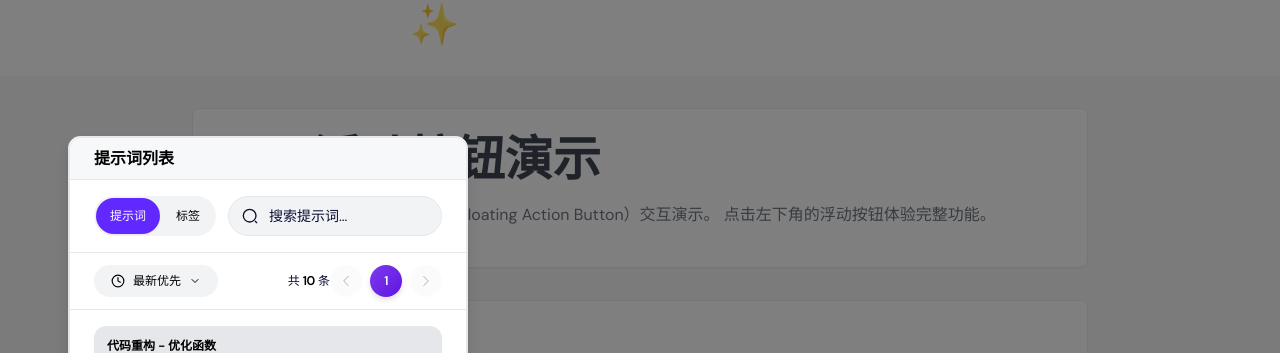
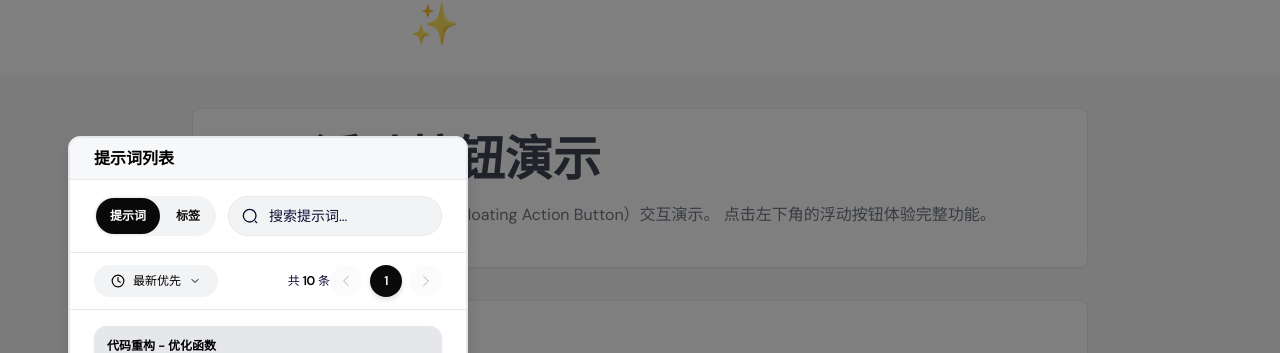
Before and after one commit to hammercui/EchoAIUIDemo, a React (Vite) app in the folder fab-demo/: page / in a window 1280 px wide. Both pictures are taken after a click on the button "打开面板". Shown: the top 353 px of the page. Built offline with nearby package versions, Linux system fonts and the light colour scheme.

Commit message:
fix: 修改大部分的内容为主题色

```diff
--- a/fab-demo/src/components/ActionButtons.tsx
+++ b/fab-demo/src/components/ActionButtons.tsx
@@ -21,7 +21,7 @@ const ActionButtons = ({ onCopy, onView, onManage, onUsage }) => {
   };
 
   // 按钮样式 - 磨砂玻璃效果（缩小尺寸）
-  const buttonClass = "w-8 h-8 rounded-lg bg-background/80 backdrop-blur-sm border border-border/50 cursor-pointer flex items-center justify-center transition-all duration-150 text-muted-foreground hover:bg-accent hover:text-accent-foreground hover:border-accent hover:shadow-md active:scale-95";
+  const buttonClass = "w-8 h-8 rounded-lg bg-background/80 backdrop-blur-sm border border-border/50 cursor-pointer flex items-center justify-center transition-all duration-150 text-muted-foreground hover:bg-primary-500 hover:text-white hover:border-primary-500 hover:shadow-md active:scale-95";
 
   return (
     <div className="absolute top-1/2 right-0 -translate-y-1/2 flex flex-col gap-1 opacity-0 scale-95 transition-all duration-200 group-hover:opacity-100 group-hover:scale-100 group-hover:pointer-events-auto pointer-events-none">
--- a/fab-demo/src/components/Button.tsx
+++ b/fab-demo/src/components/Button.tsx
@@ -45,7 +45,7 @@ const Button = forwardRef<any, any>(({
   const [ripples, setRipples] = useState<any[]>([]);
 
   // 基础样式
-  const baseStyles = 'inline-flex items-center justify-center font-medium transition-all duration-150 cursor-pointer border-0 outline-none select-none';
+  const baseStyles = 'inline-flex items-center justify-center font-gemini font-semibold transition-all duration-150 cursor-pointer border-0 outline-none select-none';
 
   // 尺寸样式
   const sizeStyles = {
@@ -58,9 +58,9 @@ const Button = forwardRef<any, any>(({
   const radiusStyles = {
     none: 'rounded-none',
     sm: 'rounded-sm',
-    md: 'rounded-lg',
-    lg: 'rounded-xl',
-    full: 'rounded-full'
+    md: 'rounded-gemini-md',
+    lg: 'rounded-gemini-lg',
+    full: 'rounded-gemini-full'
   };
 
   // 颜色和变体组合样式
@@ -68,62 +68,56 @@ const Button = forwardRef<any, any>(({
     const styles = {
       // Solid 变体
       solid: {
-        default: 'bg-foreground text-background hover:bg-foreground/90 active:scale-[0.97]',
-        primary: 'bg-primary-gradient text-white shadow-sm hover:shadow-md active:scale-[0.97]',
-        secondary: 'bg-secondary text-white hover:bg-secondary/90 active:scale-[0.97]',
-        success: 'bg-green-500 text-white hover:bg-green-600 active:scale-[0.97]',
-        warning: 'bg-yellow-500 text-white hover:bg-yellow-600 active:scale-[0.97]',
+        default: 'bg-primary-500 text-white hover:bg-primary-400 active:scale-[0.97]',
+        primary: 'bg-secondary-500 text-white shadow-gemini-sm hover:shadow-gemini-md active:scale-[0.97]',
+        secondary: 'bg-white text-primary-500 border border-background-100 hover:bg-background-sub active:scale-[0.97]',
+        success: 'bg-success-500 text-white hover:bg-success-500/90 active:scale-[0.97]',
+        warning: 'bg-warning-500 text-white hover:bg-warning-500/90 active:scale-[0.97]',
         danger: 'bg-red-500 text-white hover:bg-red-600 active:scale-[0.97]'
       },
       // Bordered 变体
       bordered: {
-        default: 'bg-transparent border border-border text-foreground hover:bg-muted active:scale-[0.97]',
-        primary: 'bg-transparent border border-accent text-accent hover:bg-accent/10 active:scale-[0.97]',
-        secondary: 'bg-transparent border border-secondary text-secondary hover:bg-secondary/10 active:scale-[0.97]',
-        success: 'bg-transparent border border-green-500 text-green-600 hover:bg-green-50 active:scale-[0.97]',
-        warning: 'bg-transparent border border-yellow-500 text-yellow-600 hover:bg-yellow-50 active:scale-[0.97]',
-        danger: 'bg-transparent border border-red-500 text-red-600 hover:bg-red-50 active:scale-[0.97]'
+        default: 'bg-transparent border border-background-100 text-primary-500 hover:bg-background-sub active:scale-[0.97]',
+        primary: 'bg-transparent border border-secondary-500 text-secondary-500 hover:bg-secondary-500/10 active:scale-[0.97]',
+        secondary: 'bg-transparent border border-primary-200 text-primary-300 hover:bg-primary-200/10 active:scale-[0.97]',
+        success: 'bg-transparent border border-success-500 text-success-500 hover:bg-success-500/10 active:scale-[0.97]',
+        warning: 'bg-transparent border border-warning-500 text-warning-500 hover:bg-warning-500/10 active:scale-[0.97]',
+        danger: 'bg-transparent border border-red-500 text-red-500 hover:bg-red-50 active:scale-[0.97]'
       },
       // Light 变体
       light: {
-        default: 'bg-transparent text-foreground hover:bg-muted active:scale-[0.97]',
-        primary: 'bg-transparent text-ring hover:bg-ring/10 active:scale-[0.97]',
-        secondary: 'bg-transparent text-secondary hover:bg-secondary/10 active:scale-[0.97]',
-        success: 'bg-transparent text-green-600 hover:bg-green-50 active:scale-[0.97]',
-        warning: 'bg-transparent text-yellow-600 hover:bg-yellow-50 active:scale-[0.97]',
-        danger: 'bg-transparent text-red-600 hover:bg-red-50 active:scale-[0.97]'
+        default: 'bg-transparent text-primary-500 hover:bg-background-100 active:scale-[0.97]',
+        primary: 'bg-transparent text-secondary-500 hover:bg-secondary-500/10 active:scale-[0.97]',
+        secondary: 'bg-transparent text-primary-300 hover:bg-primary-200/20 active:scale-[0.97]',
+        success: 'bg-transparent text-success-500 hover:bg-success-500/10 active:scale-[0.97]',
+        warning: 'bg-transparent text-warning-500 hover:bg-warning-500/10 active:scale-[0.97]',
+        danger: 'bg-transparent text-red-500 hover:bg-red-50 active:scale-[0.97]'
       },
       // Flat 变体
       flat: {
-        default: 'bg-muted text-foreground hover:bg-muted/70 active:scale-[0.97]',
-        primary: 'bg-ring/10 text-ring hover:bg-ring/20 active:scale-[0.97]',
-        secondary: 'bg-secondary/10 text-secondary hover:bg-secondary/20 active:scale-[0.97]',
-        success: 'bg-green-50 text-green-600 hover:bg-green-100 active:scale-[0.97]',
-        warning: 'bg-yellow-50 text-yellow-600 hover:bg-yellow-100 active:scale-[0.97]',
+        default: 'bg-background-100 text-primary-500 hover:bg-background-100/70 active:scale-[0.97]',
+        primary: 'bg-secondary-500/10 text-secondary-500 hover:bg-secondary-500/20 active:scale-[0.97]',
+        secondary: 'bg-primary-200/10 text-primary-300 hover:bg-primary-200/20 active:scale-[0.97]',
+        success: 'bg-success-500/10 text-success-500 hover:bg-success-500/20 active:scale-[0.97]',
+        warning: 'bg-warning-500/10 text-warning-500 hover:bg-warning-500/20 active:scale-[0.97]',
         danger: 'bg-red-50 text-red-600 hover:bg-red-100 active:scale-[0.97]'
       },
       // Ghost 变体
       ghost: {
-        default: 'bg-transparent border border-border text-foreground hover:bg-foreground hover:text-background active:scale-[0.97]',
-        primary: 'bg-transparent border border-ring text-ring hover:bg-primary-gradient hover:text-white hover:border-transparent active:scale-[0.97]',
-        secondary: 'bg-transparent border border-secondary text-secondary hover:bg-secondary hover:text-white active:scale-[0.97]',
-        success: 'bg-transparent border border-green-500 text-green-600 hover:bg-green-500 hover:text-white active:scale-[0.97]',
-        warning: 'bg-transparent border border-yellow-500 text-yellow-600 hover:bg-yellow-500 hover:text-white active:scale-[0.97]',
-        danger: 'bg-transparent border border-red-500 text-red-600 hover:bg-red-500 hover:text-white active:scale-[0.97]'
+        default: 'bg-transparent border border-background-100 text-primary-500 hover:bg-primary-500 hover:text-white active:scale-[0.97]',
+        primary: 'bg-transparent border border-secondary-500 text-secondary-500 hover:bg-secondary-500 hover:text-white hover:border-transparent active:scale-[0.97]',
+        secondary: 'bg-transparent border border-primary-200 text-primary-300 hover:bg-primary-300 hover:text-white active:scale-[0.97]',
+        success: 'bg-transparent border border-success-500 text-success-500 hover:bg-success-500 hover:text-white active:scale-[0.97]',
+        warning: 'bg-transparent border border-warning-500 text-warning-500 hover:bg-warning-500 hover:text-white active:scale-[0.97]',
+        danger: 'bg-transparent border border-red-500 text-red-500 hover:bg-red-500 hover:text-white active:scale-[0.97]'
       }
     };
 
     return styles[variant]?.[color] || styles.solid.default;
   };
 
-  // Primary 颜色的渐变背景（仅 solid 变体）
+  // Primary 颜色的渐变背景 - 禁用，设计规范禁止紫色渐变
   const getPrimaryGradient = () => {
-    if (variant === 'solid' && color === 'primary') {
-      return {};  // 使用 CSS 类 bg-primary-gradient
-    }
-    if (variant === 'ghost' && color === 'primary') {
-      return {};  // 使用 CSS 类处理
-    }
     return {};
   };
 
--- a/fab-demo/src/components/Pagination.tsx
+++ b/fab-demo/src/components/Pagination.tsx
@@ -131,12 +131,9 @@ const Pagination = ({ currentPage, totalPages, totalItems, onPageChange }) => {
       <button
         key={`page-${item.value}`}
         className={`${baseClass} text-xs font-medium ${isActive
-            ? 'text-white font-bold shadow-md'
+            ? 'text-white font-bold shadow-md bg-primary-500'
             : 'bg-transparent hover:bg-muted/50 text-foreground'
           }`}
-        style={isActive ? {
-          background: 'linear-gradient(135deg, hsl(262, 83%, 58%), hsl(262, 83%, 48%))'
-        } : {}}
         onClick={() => onPageChange(item.value)}
       >
         {item.value}
--- a/fab-demo/src/components/SearchBar.tsx
+++ b/fab-demo/src/components/SearchBar.tsx
@@ -115,7 +115,7 @@ const SearchBar = forwardRef<any, any>(({
           size="sm"
           radius="full"
           variant={mode === 'prompt' ? 'solid' : 'light'}
-          color={mode === 'prompt' ? 'primary' : 'default'}
+          color="default"
           onClick={() => handleModeSwitch('prompt')}
           className="h-9 px-3.5 text-xs whitespace-nowrap"
         >
@@ -125,7 +125,7 @@ const SearchBar = forwardRef<any, any>(({
           size="sm"
           radius="full"
           variant={mode === 'tag' ? 'solid' : 'light'}
-          color={mode === 'tag' ? 'primary' : 'default'}
+          color="default"
           onClick={() => handleModeSwitch('tag')}
           className="h-9 px-3.5 text-xs whitespace-nowrap"
         >
--- a/fab-demo/src/components/SortDropdown.tsx
+++ b/fab-demo/src/components/SortDropdown.tsx
@@ -109,7 +109,7 @@ const SortDropdown = ({ value, onChange }) => {
                   setTimeout(() => handleSelect(option.value), 150);
                 }}
                 className={`relative w-full flex items-center gap-2 px-3 py-2 text-xs text-left transition-all duration-150 active:scale-[0.98] ${isSelected
-                  ? 'bg-primary-gradient text-white font-medium'
+                  ? 'bg-primary-500 text-white font-medium'
                   : 'hover:bg-muted/50 text-foreground'
                   }`}
               >
--- a/fab-demo/src/components/TagSelector.tsx
+++ b/fab-demo/src/components/TagSelector.tsx
@@ -52,7 +52,7 @@ const TagSelector = ({
                   radius="full"
                   variant="bordered"
                   onClick={() => onTagSelect(tag)}
-                  className="bg-muted/50 hover:bg-muted hover:border-[hsl(262,83%,58%)] hover:text-[hsl(262,83%,58%)]"
+                  className="bg-muted/50 hover:bg-muted hover:border-accent hover:text-accent"
                 >
                   {tag}
                 </Button>
@@ -82,7 +82,7 @@ const TagSelector = ({
             {selectedTags.map((tag, index) => (
               <div
                 key={index}
-                className="h-7 px-3 flex items-center gap-2 text-xs font-medium rounded-full transition-all duration-150 text-white shadow-sm bg-primary-gradient"
+                className="h-7 px-3 flex items-center gap-2 text-xs font-medium rounded-full transition-all duration-150 text-white shadow-sm bg-primary-500"
               >
                 <span>{tag}</span>
                 <Button
--- a/fab-demo/src/panels/PromptPanel.tsx
+++ b/fab-demo/src/panels/PromptPanel.tsx
@@ -195,12 +195,12 @@ const PromptPanel = ({
   const hasQuery = (searchMode === 'prompt' && promptQuery) || (searchMode === 'tag' && selectedTags.length > 0);
 
   return (
-    <div className="flex flex-col h-full max-h-[80vh] min-h-[300px] bg-background rounded-xl shadow-lg border border-border overflow-hidden font-sans text-foreground">
+    <div className="flex flex-col h-full max-h-[80vh] min-h-[300px] bg-background-50 rounded-gemini-lg shadow-gemini-lg border border-background-100 overflow-hidden font-gemini text-primary-500">
       {/* Header */}
       <PromptListHeader />
 
       {/* 搜索栏 */}
-      <div className="px-6 py-4 border-b border-border bg-background">
+      <div className="px-6 py-4 border-b border-background-100 bg-background-50">
         <SearchBar
           ref={searchInputRef}
           mode={searchMode}
--- a/fab-demo/tailwind.config.js
+++ b/fab-demo/tailwind.config.js
@@ -9,43 +9,84 @@ export default {
   theme: {
     extend: {
       colors: {
-        border: "rgba(var(--border), <alpha-value>)",
-        input: "rgba(var(--input), <alpha-value>)",
-        ring: "rgba(var(--ring), <alpha-value>)",
-        background: "rgba(var(--background), <alpha-value>)",
-        foreground: "rgba(var(--foreground), <alpha-value>)",
+        // shadcn/ui 基础颜色系统 (来源: shadcn/ui 默认配置)
+        border: "rgba(var(--border), <alpha-value>)", // 边框色
+        input: "rgba(var(--input), <alpha-value>)", // 输入框边框色
+        ring: "rgba(var(--ring), <alpha-value>)", // 聚焦环颜色
+        background: "rgba(var(--background), <alpha-value>)", // 页面背景色
+        foreground: "rgba(var(--foreground), <alpha-value>)", // 前景文字色
+
+        // shadcn/ui 主要颜色
         primary: {
-          DEFAULT: "rgba(var(--primary), <alpha-value>)",
-          foreground: "rgba(var(--primary-foreground), <alpha-value>)",
+          DEFAULT: "rgba(var(--primary), <alpha-value>)", // 主色调
+          foreground: "rgba(var(--primary-foreground), <alpha-value>)", // 主色调上的文字色
         },
+
+        // shadcn/ui 次要颜色
         secondary: {
-          DEFAULT: "rgba(var(--secondary), <alpha-value>)",
-          foreground: "rgba(var(--secondary-foreground), <alpha-value>)",
+          DEFAULT: "rgba(var(--secondary), <alpha-value>)", // 次要色
+          foreground: "rgba(var(--secondary-foreground), <alpha-value>)", // 次要色上的文字色
         },
+
+        // shadcn/ui 危险/删除颜色
         destructive: {
-          DEFAULT: "rgba(var(--destructive), <alpha-value>)",
-          foreground: "rgba(var(--destructive-foreground), <alpha-value>)",
+          DEFAULT: "rgba(var(--destructive), <alpha-value>)", // 危险操作色
+          foreground: "rgba(var(--destructive-foreground), <alpha-value>)", // 危险操作文字色
         },
+
+        // shadcn/ui 弱化颜色
         muted: {
-          DEFAULT: "rgba(var(--muted), <alpha-value>)",
-          foreground: "rgba(var(--muted-foreground), <alpha-value>)",
+          DEFAULT: "rgba(var(--muted), <alpha-value>)", // 弱化背景色
+          foreground: "rgba(var(--muted-foreground), <alpha-value>)", // 弱化文字色
         },
+
+        // shadcn/ui 强调颜色
         accent: {
-          DEFAULT: "rgba(var(--accent), <alpha-value>)",
-          foreground: "rgba(var(--accent-foreground), <alpha-value>)",
+          DEFAULT: "rgba(var(--accent), <alpha-value>)", // 强调色
+          foreground: "rgba(var(--accent-foreground), <alpha-value>)", // 强调色上的文字色
         },
+
+        // shadcn/ui 弹出层颜色
         popover: {
-          DEFAULT: "rgba(var(--popover), <alpha-value>)",
-          foreground: "rgba(var(--popover-foreground), <alpha-value>)",
+          DEFAULT: "rgba(var(--popover), <alpha-value>)", // 弹出层背景色
+          foreground: "rgba(var(--popover-foreground), <alpha-value>)", // 弹出层文字色
         },
+
+        // shadcn/ui 卡片颜色
         card: {
-          DEFAULT: "rgba(var(--card), <alpha-value>)",
-          foreground: "rgba(var(--card-foreground), <alpha-value>)",
+          DEFAULT: "rgba(var(--card), <alpha-value>)", // 卡片背景色
+          foreground: "rgba(var(--card-foreground), <alpha-value>)", // 卡片文字色
         },
+        // Gemini Tokens - Colors
+        'primary-500': 'var(--color-primary-500)',
+        'primary-400': 'var(--color-primary-400)',
+        'primary-300': 'var(--color-primary-300)',
+        'primary-200': 'var(--color-primary-200)',
+        'secondary-500': 'var(--color-secondary-500)',
+        'secondary-aux': 'var(--color-secondary-aux)',
+        'secondary-bg': 'var(--color-secondary-bg)',
+        'accent-500': 'var(--color-accent-500)',
+        'background-50': 'var(--color-background-50)',
+        'background-100': 'var(--color-background-100)',
+        'background-sub': 'var(--color-background-sub)',
+        'success-500': 'var(--color-success-500)',
+        'warning-500': 'var(--color-warning-500)',
+      },
+      spacing: {
+        'space-1': 'var(--space-1)',
+        'space-2': 'var(--space-2)',
+        'space-3': 'var(--space-3)',
+        'space-4': 'var(--space-4)',
+        'space-5': 'var(--space-5)',
+        'space-6': 'var(--space-6)',
+        'space-7': 'var(--space-7)',
+        'space-8': 'var(--space-8)',
+        'space-9': 'var(--space-9)',
       },
       fontFamily: {
         sans: ['"D-DIN Exp"', '"DM Sans"', 'Arial', '"Microsoft YaHei"', 'sans-serif'],
         primary: ['"D-DIN Exp"', '"DM Sans"', 'Arial', 'sans-serif'],
+        gemini: ['var(--font-family-gemini)'],
       },
       fontSize: {
         'xs': ['12px', { lineHeight: '18px' }],
@@ -65,12 +106,21 @@ export default {
         xl: '12px',
         '2xl': '16px',
         full: '9999px',
+        // Gemini Tokens
+        'gemini-md': 'var(--radius-md-gemini)',
+        'gemini-lg': 'var(--radius-lg-gemini)',
+        'gemini-full': 'var(--radius-full-gemini)',
       },
       boxShadow: {
         'sm': '0 1px 2px rgba(0, 0, 0, 0.05)',
         DEFAULT: '0 1px 3px rgba(0, 0, 0, 0.1), 0 1px 2px rgba(0, 0, 0, 0.06)',
         'md': '0 4px 6px rgba(0, 0, 0, 0.07), 0 2px 4px rgba(0, 0, 0, 0.06)',
         'lg': '0 10px 15px rgba(0, 0, 0, 0.1), 0 4px 6px rgba(0, 0, 0, 0.05)',
+        // Gemini Tokens
+        'gemini-sm': 'var(--shadow-sm-gemini)',
+        'gemini-md': 'var(--shadow-md-gemini)',
+        'gemini-lg': 'var(--shadow-lg-gemini)',
+        'selected': 'var(--shadow-selected-gemini)',
       },
       transitionDuration: {
         'fast': '150ms',
```
Also changed, not shown: fab-demo/src/components/AddTagDialog.tsx (+6 -6 lines), fab-demo/src/styles.css (+51 -0 lines), 1 other file (tests, documents, lock files or other folders).
